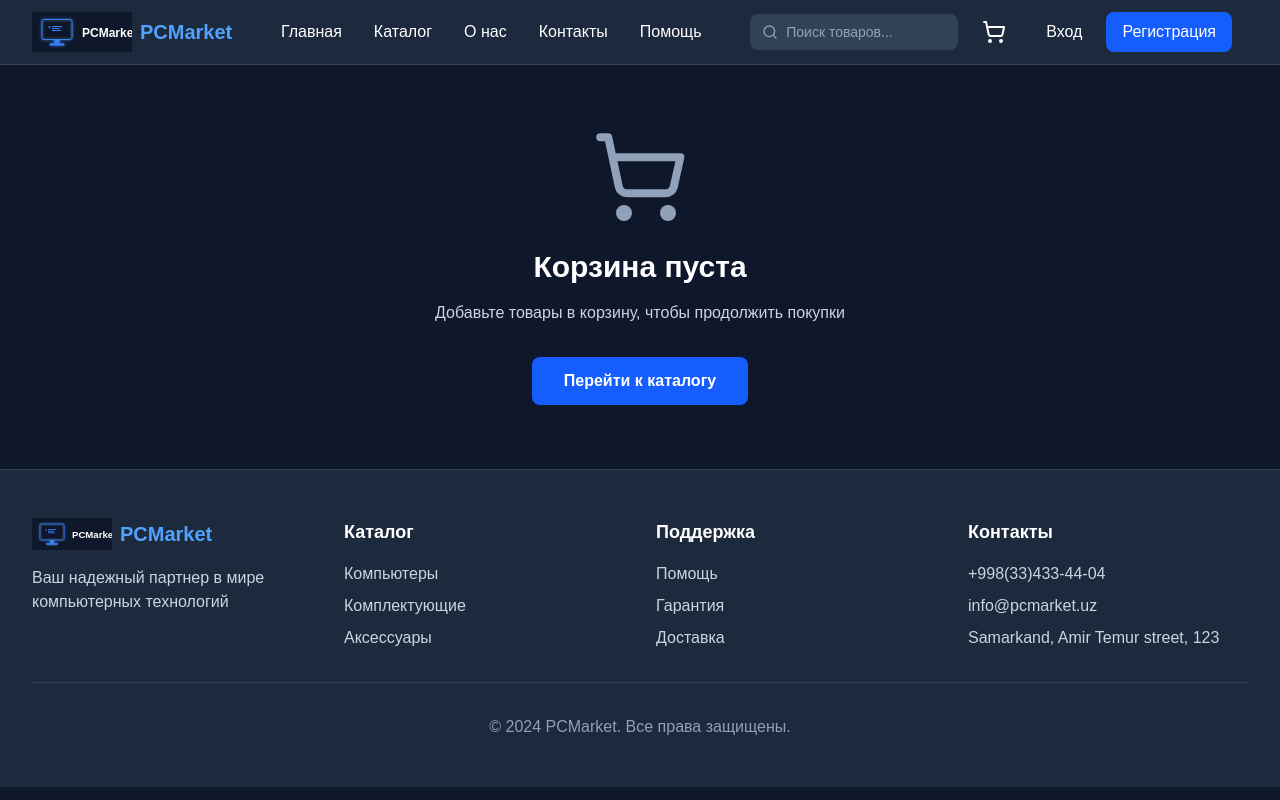
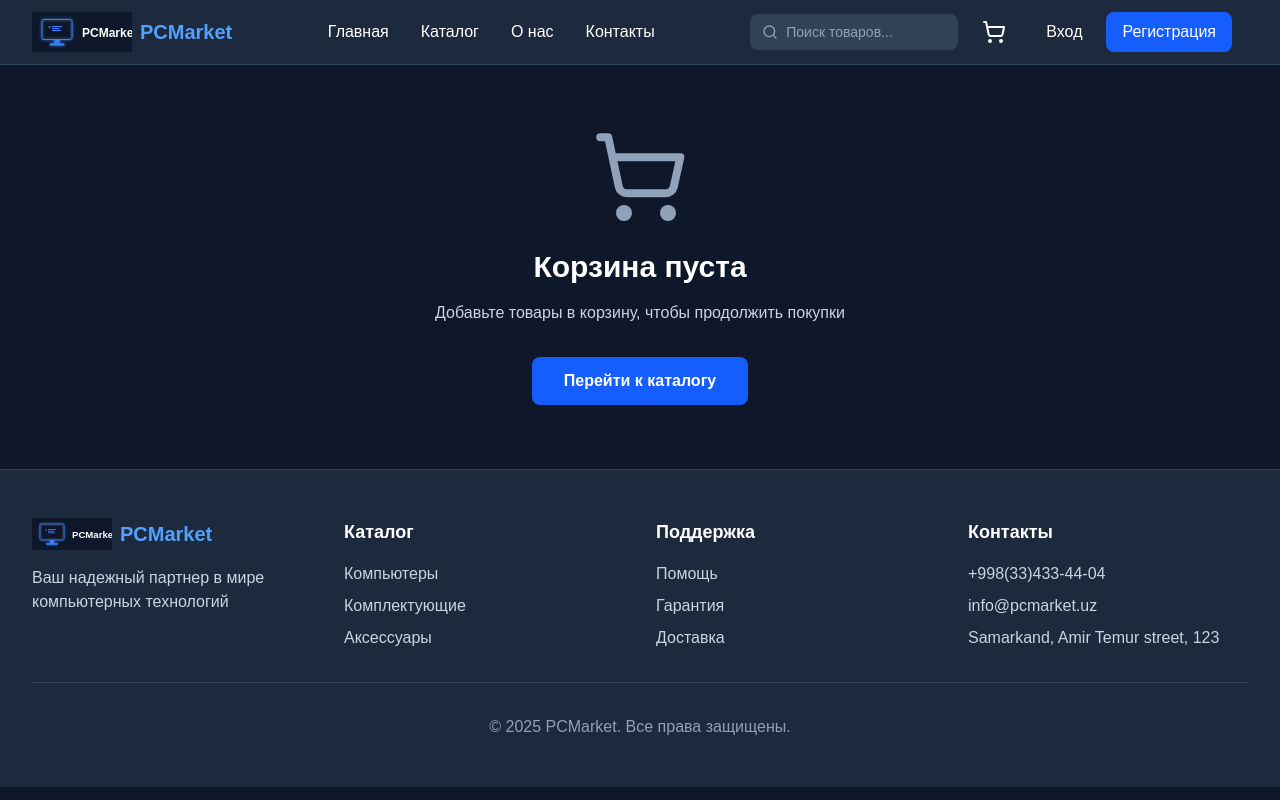
Before and after one commit to RamizMatlabov/PCMarket_project, a Next.js app in the folder frontend/: page /cart in a window 1280 px wide. Built offline with nearby package versions, Linux system fonts and the light colour scheme.

Commit message:
Update footer copyright year from 2024 to 2025 across Delivery, Warranty, and Footer components. Remove 'Help' link from Navigation component for a cleaner interface.

```diff
--- a/frontend/src/app/delivery/page.jsx
+++ b/frontend/src/app/delivery/page.jsx
@@ -431,7 +431,7 @@ export default function DeliveryPage() {
             </div>
           </div>
           <div className="border-t border-slate-700 mt-8 pt-8 text-center text-slate-400">
-            <p>&copy; 2024 PCMarket. Все права защищены.</p>
+            <p>&copy; 2025 PCMarket. Все права защищены.</p>
           </div>
         </div>
       </footer>
--- a/frontend/src/app/warranty/page.jsx
+++ b/frontend/src/app/warranty/page.jsx
@@ -530,7 +530,7 @@ export default function WarrantyPage() {
             </div>
           </div>
           <div className="border-t border-slate-700 mt-8 pt-8 text-center text-slate-400">
-            <p>&copy; 2024 PCMarket. Все права защищены.</p>
+            <p>&copy; 2025 PCMarket. Все права защищены.</p>
           </div>
         </div>
       </footer>
--- a/frontend/src/components/Footer.jsx
+++ b/frontend/src/components/Footer.jsx
@@ -47,7 +47,7 @@ export default function Footer() {
           </div>
         </div>
         <div className="border-t border-slate-700 mt-6 sm:mt-8 pt-6 sm:pt-8 text-center text-slate-400 text-sm sm:text-base">
-          <p>&copy; 2024 PCMarket. Все права защищены.</p>
+          <p>&copy; 2025 PCMarket. Все права защищены.</p>
         </div>
       </div>
     </footer>
--- a/frontend/src/components/Navigation.jsx
+++ b/frontend/src/components/Navigation.jsx
@@ -78,9 +78,6 @@ export default function Navigation({ cart = [] }) {
             <Link href="/contact" className="text-white hover:text-blue-400 transition-colors">
               Контакты
             </Link>
-            <Link href="/help" className="text-white hover:text-blue-400 transition-colors">
-              Помощь
-            </Link>
           </nav>
 
           {/* Search and Cart */}
@@ -144,9 +141,6 @@ export default function Navigation({ cart = [] }) {
               <Link href="/contact" className="block text-white hover:text-blue-400 transition-colors py-2">
                 Контакты
               </Link>
-              <Link href="/help" className="block text-white hover:text-blue-400 transition-colors py-2">
-                Помощь
-              </Link>
               {authenticated ? (
                 <>
                   <Link href="/profile" className="block text-white hover:text-blue-400 transition-colors py-2">
```
